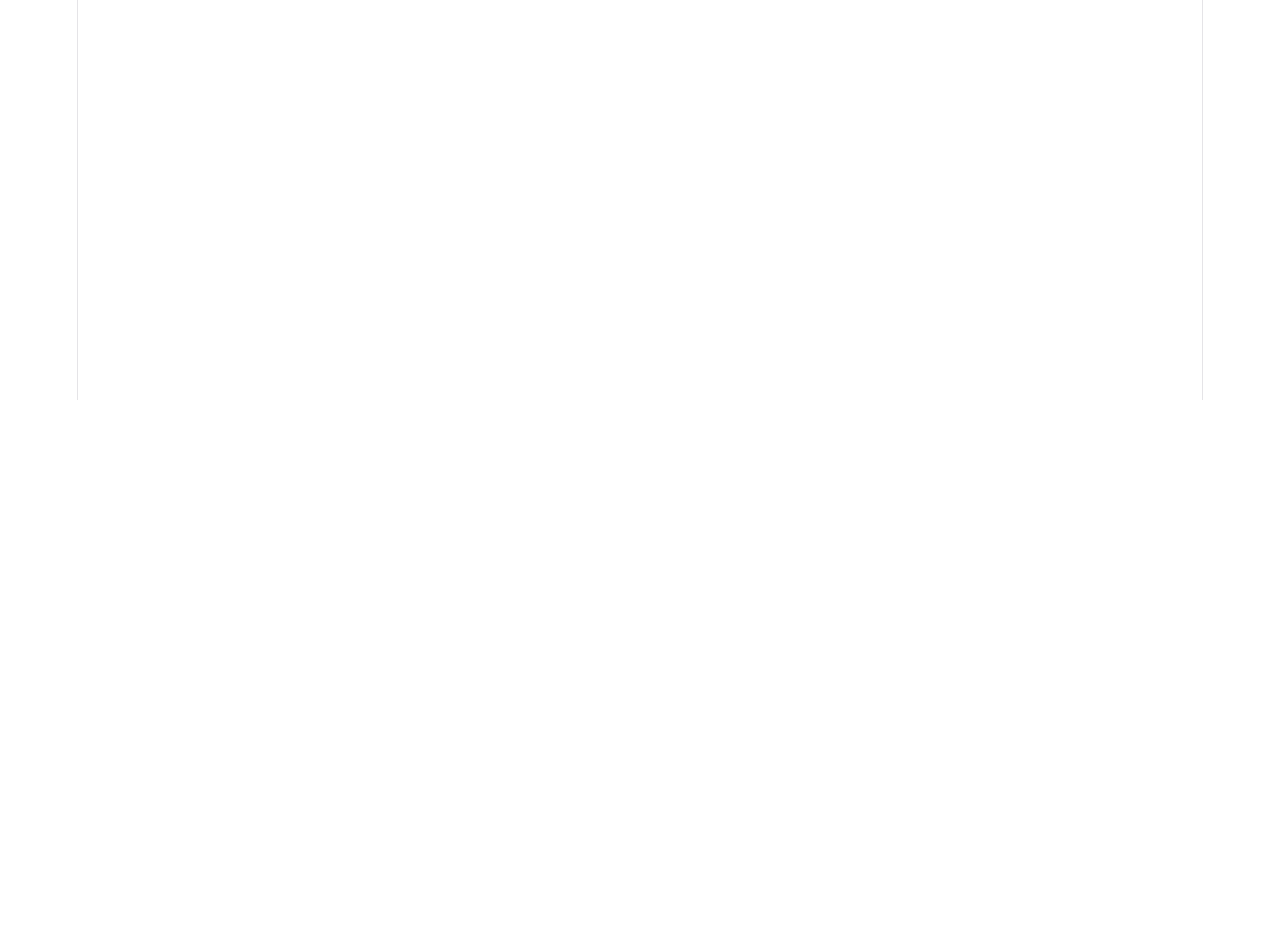
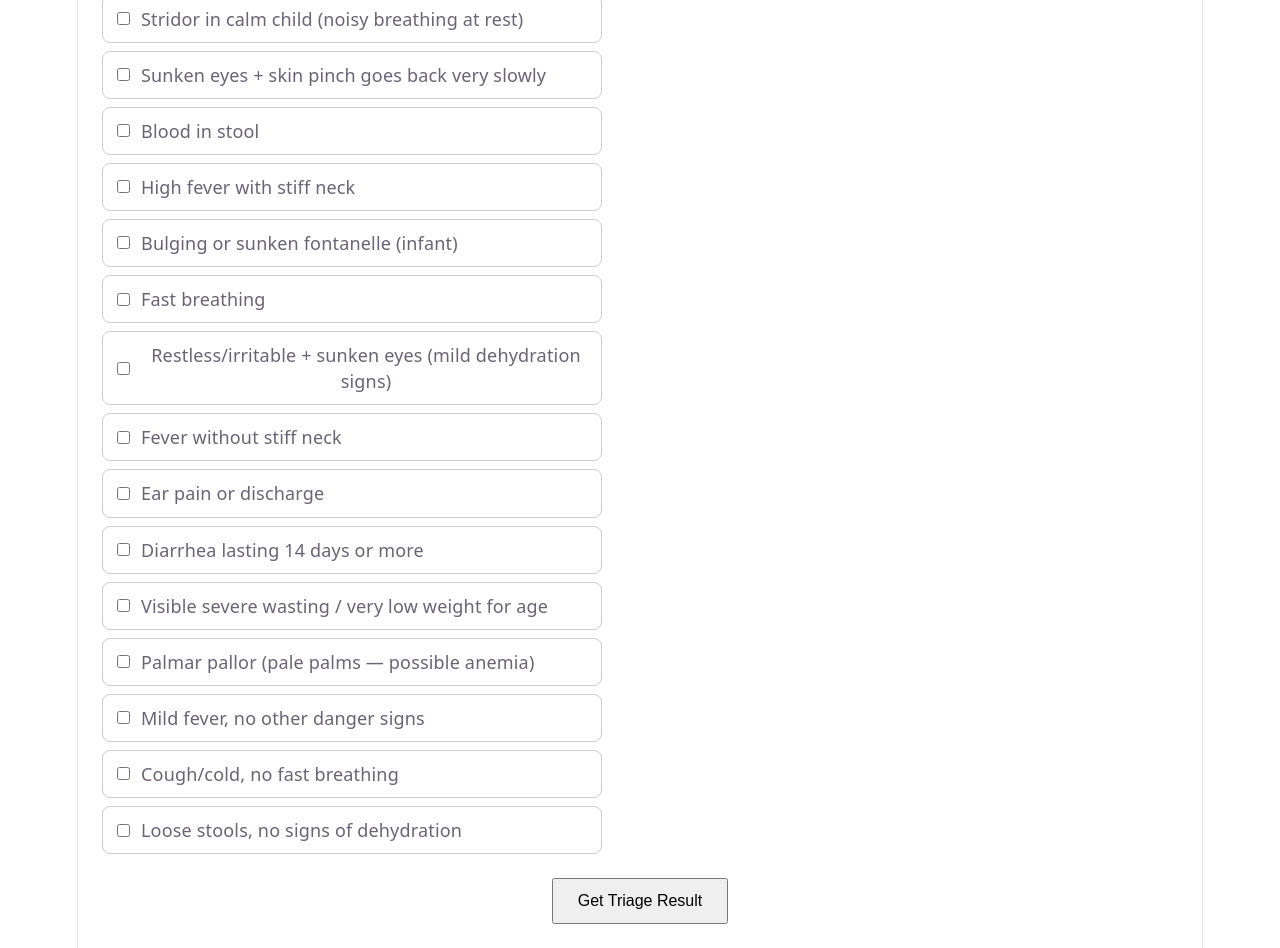
Before and after one commit to aaryad10/RAIT-ACM-KLEOS_HUFFLEPUFF, a React (Vite) app in the folder asha-saathi/: page / in a window 1280 px wide. Shown: the part 400-1348 px from the top of the page. Before the commit the page ends 800 px from the top, so only its background shows below. Built offline with nearby package versions, Linux system fonts and the light colour scheme.

Commit message:
Build functional checklist + triage result screen, verified RED/GREEN flow

```diff
--- a/asha-saathi/src/App.jsx
+++ b/asha-saathi/src/App.jsx
@@ -1,5 +1,7 @@
+import TriageScreen from "./components/TriageScreen";
+
 function App() {
-  return <div>ASHA Saathi</div>
+  return <TriageScreen />;
 }
 
-export default App
+export default App;
--- /dev/null
+++ b/asha-saathi/src/components/TriageScreen.jsx
@@ -0,0 +1,96 @@
+import { useState } from "react";
+import { DANGER_SIGNS } from "../engine/dangerSigns";
+import { runTriage } from "../engine/triageEngine";
+
+export default function TriageScreen() {
+  const [selectedSigns, setSelectedSigns] = useState([]);
+  const [result, setResult] = useState(null);
+
+  function toggleSign(id) {
+    setSelectedSigns((prev) =>
+      prev.includes(id) ? prev.filter((s) => s !== id) : [...prev, id]
+    );
+  }
+
+  function handleSubmit() {
+    const triageResult = runTriage(selectedSigns);
+    setResult(triageResult);
+  }
+
+  function handleReset() {
+    setSelectedSigns([]);
+    setResult(null);
+  }
+
+  // ---- RESULT SCREEN ----
+  if (result) {
+    return (
+      <div style={{ padding: "24px", textAlign: "center" }}>
+        <h1
+          style={{
+            color:
+              result.tier === "RED"
+                ? "#d32f2f"
+                : result.tier === "YELLOW"
+                ? "#f9a825"
+                : "#2e7d32",
+          }}
+        >
+          {result.tier}
+        </h1>
+        <h2>{result.label}</h2>
+        <p>{result.referralTimeframe}</p>
+
+        <h3>Danger signs observed:</h3>
+        <ul style={{ listStyle: "none", padding: 0 }}>
+          {result.citedSigns.length === 0 && <li>None</li>}
+          {result.citedSigns.map((sign) => (
+            <li key={sign.id}>{sign.label}</li>
+          ))}
+        </ul>
+
+        <button onClick={handleReset} style={{ marginTop: "24px", padding: "12px 24px" }}>
+          New Patient
+        </button>
+      </div>
+    );
+  }
+
+  // ---- CHECKLIST SCREEN ----
+  return (
+    <div style={{ padding: "24px" }}>
+      <h1>ASHA Saathi — Select Observed Signs</h1>
+      <div style={{ display: "flex", flexDirection: "column", gap: "8px", maxWidth: "500px" }}>
+        {DANGER_SIGNS.map((sign) => (
+          <label
+            key={sign.id}
+            style={{
+              display: "flex",
+              alignItems: "center",
+              gap: "8px",
+              padding: "10px",
+              border: "1px solid #ccc",
+              borderRadius: "8px",
+              cursor: "pointer",
+              background: selectedSigns.includes(sign.id) ? "#e3f2fd" : "white",
+            }}
+          >
+            <input
+              type="checkbox"
+              checked={selectedSigns.includes(sign.id)}
+              onChange={() => toggleSign(sign.id)}
+            />
+            {sign.label}
+          </label>
+        ))}
+      </div>
+
+      <button
+        onClick={handleSubmit}
+        style={{ marginTop: "24px", padding: "12px 24px", fontSize: "16px" }}
+      >
+        Get Triage Result
+      </button>
+    </div>
+  );
+}
```
